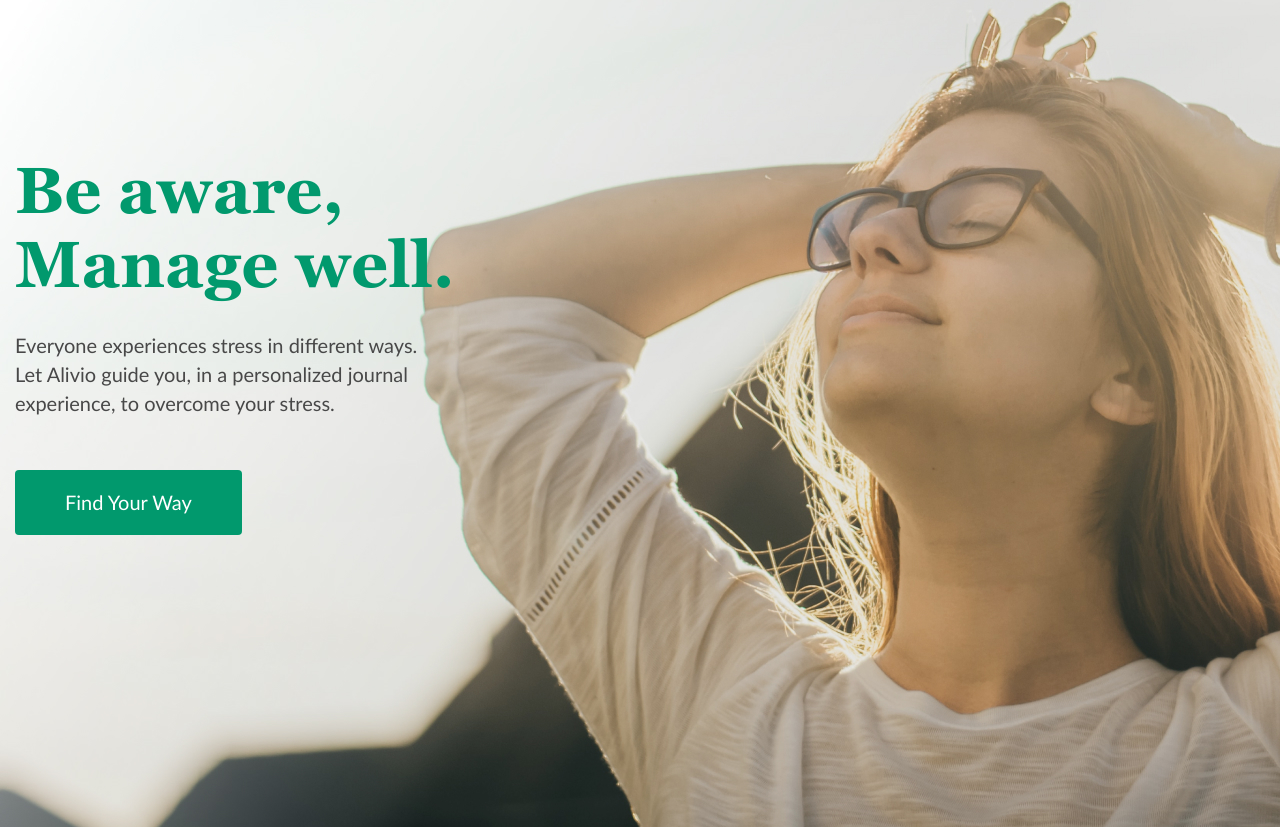
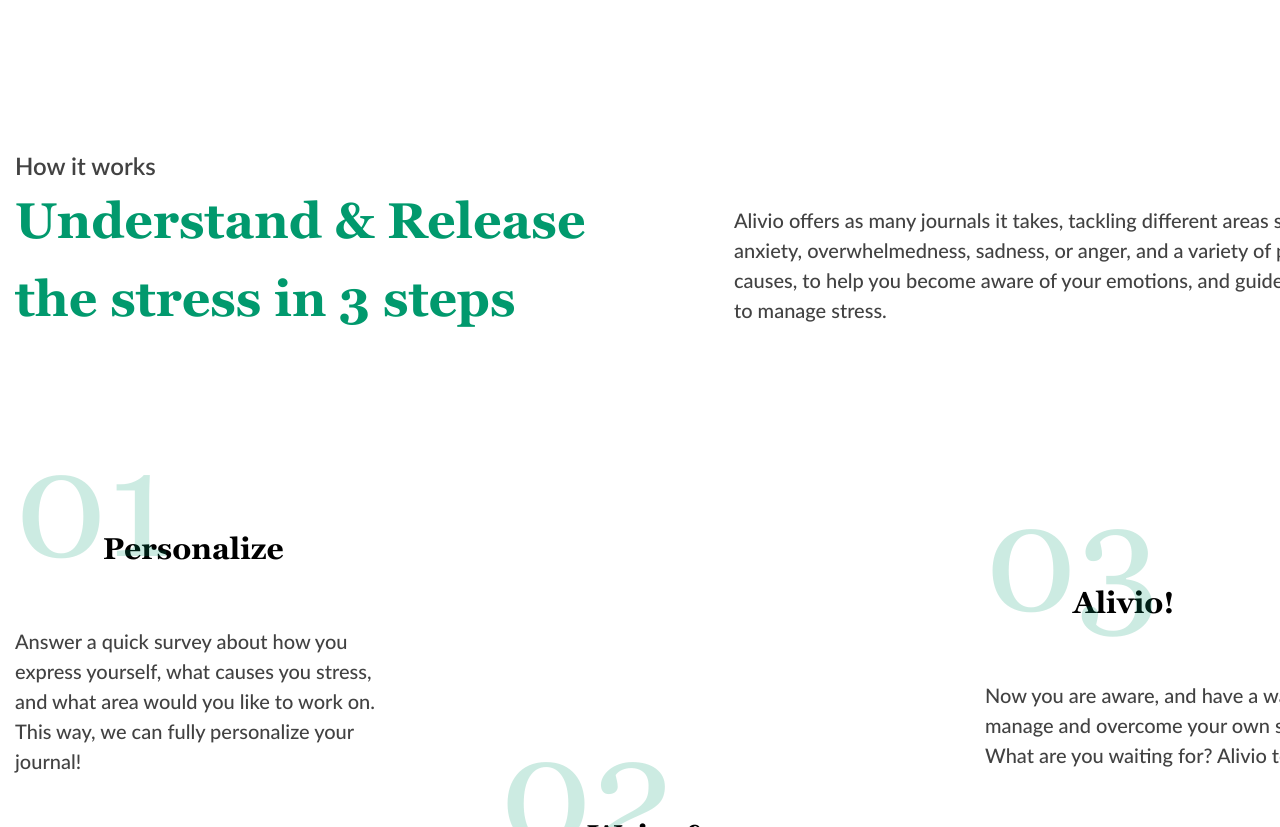
Before and after one commit to deniskolomoyets/landing-journal, a plain HTML site: page index.html in a window 1280 px wide. Shown: the part 108-935 px from the top of the page. Drawn offline with Linux system fonts and the light colour scheme.

Commit message:
how-it-works section

```diff
--- /dev/null
+++ b/css/blocks/how-it-works.css
@@ -0,0 +1,103 @@
+.how-it-works {
+  padding-top: 169px;
+  padding-bottom: 51px;
+}
+
+.how-it-works-header {
+  display: flex;
+  justify-content: space-between;
+  padding-bottom: 52px;
+}
+
+.how-it-works-header-head {
+  max-width: 584px;
+  margin-right: 30px;
+}
+
+.how-it-works-title {
+  margin-bottom: -3px;
+  font-weight: 600;
+  font-size: 24px;
+  line-height: 157%;
+}
+
+.how-it-works-subtitle {
+  line-height: 157%;
+  font-weight: 700;
+  font-size: 50px;
+  font-family: 'Georgia', serif;
+  color: #01996d;
+}
+
+.how-it-works-header-content {
+  padding-top: 58px;
+  max-width: 671px;
+  line-height: 150%;
+  font-weight: 500;
+  padding-left: 20px;
+}
+
+.how-it-works-steps{
+    display: grid;
+    grid-template-columns: repeat(auto-fit, 390px);
+    column-gap: 95px;
+}
+
+.step {
+    max-width: 390px;
+}
+
+.step:nth-child(2) {
+    padding-top: 287px;
+}
+
+.step:nth-child(3) {
+    padding-top: 54px;
+}
+
+
+.step-heading {
+    position: relative;
+    padding-top: 135px;
+    padding-left: 88px;
+    margin-bottom: 55px;
+    font-family: 'Georgia', sans-serif;
+    font-weight: 700;
+    font-size: 30px;
+    line-height: 150%;
+    color: #000000;
+}
+
+.step-heading::before {
+    position: absolute;
+    top: 0;
+    left: 0;
+    content: attr(data-number);
+    font-weight: 400;
+    font-size: 150px;
+    line-height: 150%;
+    color: rgba(1, 153, 109, 0.2);
+}
+
+.step-text {
+    margin-bottom: 60px;
+    font-weight: 500;
+    font-size: 20px;
+    line-height: 150%;
+    color: #424242;
+}
+
+.step-img-wrapper {
+    position: relative;
+    padding-bottom: 126%;  /*высота пропорциональна ширине пропорций картинки (492/390 = 1.26(126%)) - проценты высчитываеются из ширины  (высота всегда остается пропорционально)*/
+}
+
+.step-img {
+    position: absolute;
+    left: 0;
+    top: 0;
+    width: 100%;
+    height: 100%;
+    object-fit: cover;
+    border-radius: 8px;
+}
--- a/index.html
+++ b/index.html
@@ -15,6 +15,7 @@
     <link rel="stylesheet" href="./css/blocks/btn.css" />
     <link rel="stylesheet" href="./css/blocks/header.css" />
     <link rel="stylesheet" href="./css/blocks/home.css" />
+    <link rel="stylesheet" href="./css/blocks/how-it-works.css" />
   </head>
   <body>
     <header class="header">
@@ -38,7 +39,7 @@
     </header>
 
     <main>
-      <section class="home">
+      <section class="home none">
         <div class="container">
           <div class="home-content">
             <h1 class="home-heading">Be aware, Manage well.</h1>
@@ -53,7 +54,70 @@
             </div>
           </div>
           <div class="home-bg-img">
-            <img src="./img/home/bg.jpg" alt="Background cover">
+            <img src="./img/home/bg.jpg" alt="Background cover" />
+          </div>
+        </div>
+      </section>
+
+      <section class="how-it-works">
+        <div class="container">
+          <div class="how-it-works-header">
+            <div class="how-it-works-header-head">
+              <h2 class="how-it-works-title">How it works</h2>
+              <h3 class="how-it-works-subtitle">Understand & Release the stress in 3 steps</h3>
+            </div>
+            <div class="how-it-works-header-content">
+              <p>
+                Alivio offers as many journals it takes, tackling different areas such as anxiety,
+                overwhelmedness, sadness, or anger, and a variety of personal causes, to help you
+                become aware of your emotions, and guide you in how to manage stress.
+              </p>
+            </div>
+          </div>
+          <div class="how-it-works-steps">
+            <div class="step">
+              <h3 class="step-heading" data-number="01">Personalize</h3>
+              <div class="step-text">
+                <p>
+                  Answer a quick survey about how you express yourself, what causes you stress, and
+                  what area would you like to work on. This way, we can fully personalize your
+                  journal!
+                </p>
+              </div>
+              <div class="step-img-wrapper">
+                <img class="step-img" src="./img/steps/step-01.jpg" alt="step-img" />
+              </div>
+            </div>
+            <!-- step -->
+
+            <div class="step">
+              <h3 class="step-heading" data-number="02">Write & Understand</h3>
+              <div class="step-text">
+                <p>
+                  Write, draw, reflect, understand. Alivio will guide you through the prompts and
+                  will help you manage your stress!
+                </p>
+              </div>
+              <div class="step-img-wrapper">
+                <img class="step-img" src="./img/steps/step-02.jpg" alt="step-img" />
+              </div>
+            </div>
+            <!-- step -->
+
+            <div class="step">
+              <h3 class="step-heading" data-number="03">Alivio!</h3>
+              <div class="step-text">
+                <p>
+                  Now you are aware, and have a way to manage and overcome your own stress. What are
+                  you waiting for? Alivio today!
+                </p>
+              </div>
+              <div class="step-img-wrapper">
+                <img class="step-img" src="./img/steps/step-03.jpg" alt="step-img" />
+              </div>
+            </div>
+            <!-- step -->
+
           </div>
         </div>
       </section>
```
Also changed, not shown: img/steps/step-01.jpg (added), img/steps/step-02.jpg (added), img/steps/step-03.jpg (added).
